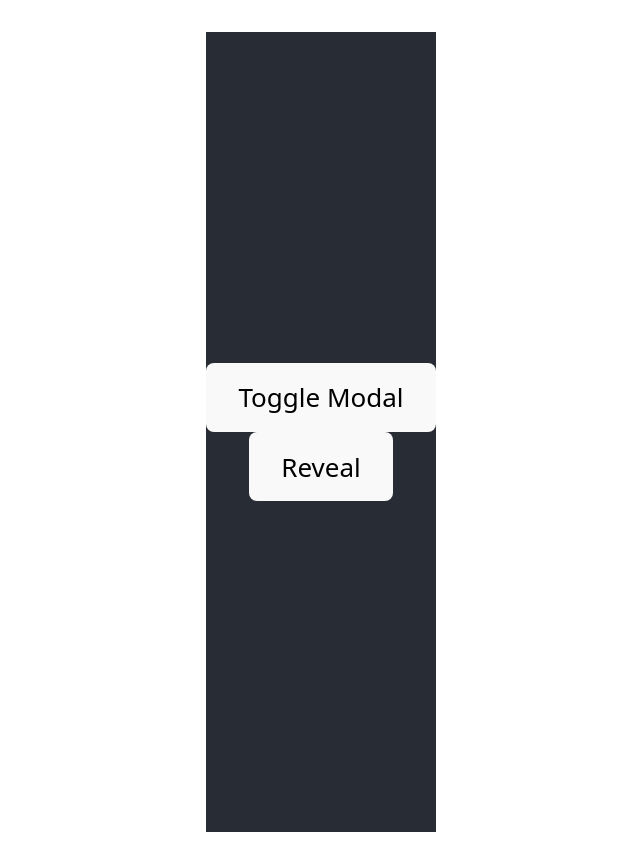
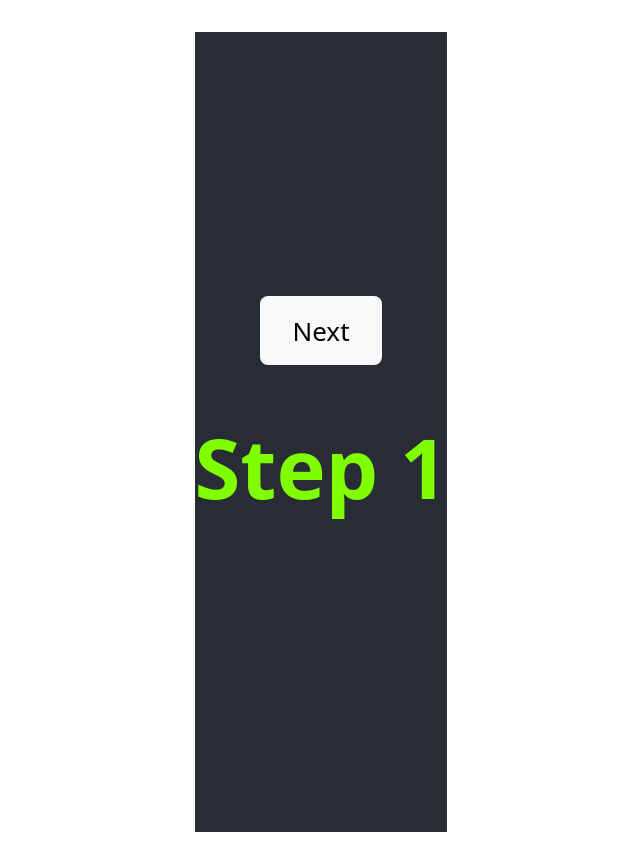
Before and after one commit to Unicornelia/Todo, a React (Vite) app: page / in a window 1280 px wide. Shown: the whole page, without its empty margins (319-959 px from the left). Built offline with nearby package versions, Linux system fonts and the light colour scheme.

Commit message:
feat: simple onboading flow with uncontrolled

```diff
--- a/src/App.tsx
+++ b/src/App.tsx
@@ -1,10 +1,14 @@
-import { FC, useState } from 'react';
+import { FC } from 'react';
 import { ErrorBoundary } from 'react-error-boundary';
 import './App.css';
 import FallBackError from './components/FallBackError.tsx';
 import { IStyledComponentBase } from 'styled-components/dist/types';
 import styled from 'styled-components';
-import { ControlledModal } from './components/Modal/ControlledModal.tsx';
+import { UncontrolledOnboardingFlow } from './components/OnboardingFlow/UncontrolledOnboardingFlow.tsx';
+import { Person } from './data/exampleData.ts';
+import { NextButton } from './components/OnboardingFlow/NextButton.tsx';
+
+type goToNextFn = { goToNext?: (p: Partial<Person>) => void };
 
 const Container: IStyledComponentBase<'web'> = styled.div`
   display: flex;
@@ -20,17 +24,53 @@ const Container: IStyledComponentBase<'web'> = styled.div`
   color: chartreuse;
 `;
 
+const StepOne = ({ goToNext }: goToNextFn) => {
+  return (
+    goToNext && (
+      <>
+        <NextButton onNextClick={() => goToNext({ name: 'Jane Doe' })} />
+        <h1>Step 1</h1>
+      </>
+    )
+  );
+};
+
+const StepTwo = ({ goToNext }: goToNextFn) => {
+  return (
+    goToNext && (
+      <>
+        <NextButton onNextClick={() => goToNext({ age: 100 })} />
+        <h1>Step 2</h1>
+      </>
+    )
+  );
+};
+
+const StepThree = ({ goToNext }: goToNextFn) => {
+  return (
+    goToNext && (
+      <>
+        <NextButton onNextClick={() => goToNext({ hairColor: 'brown' })} />
+        <h1>Step 3</h1>
+      </>
+    )
+  );
+};
+
 const App: FC<Element> = () => {
-  const [shouldShowModal, setShouldShowModal] = useState(false);
-
-  let toggleModal = () => setShouldShowModal((prevState) => !prevState);
   return (
     <ErrorBoundary fallback={<FallBackError />}>
       <Container>
-        <ControlledModal shouldShow={shouldShowModal} onToggle={toggleModal}>
-          <h1>Hi there</h1>
-        </ControlledModal>
-        <button onClick={toggleModal}>{shouldShowModal ? 'Hide' : 'Reveal'}</button>
+        <UncontrolledOnboardingFlow
+          onFinish={(data) => {
+            console.log(data);
+            alert('Onboarding complete');
+          }}
+        >
+          <StepOne />
+          <StepTwo />
+          <StepThree />
+        </UncontrolledOnboardingFlow>
       </Container>
     </ErrorBoundary>
   );
--- /dev/null
+++ b/src/components/OnboardingFlow/NextButton.tsx
@@ -0,0 +1,7 @@
+export const NextButton = ({ onNextClick }: { onNextClick?: () => void }) => {
+  return (
+    <button type="button" onClick={onNextClick}>
+      Next
+    </button>
+  );
+};
--- /dev/null
+++ b/src/components/OnboardingFlow/UncontrolledOnboardingFlow.tsx
@@ -0,0 +1,43 @@
+import React, { FC, ReactElement, ReactNode, useState } from 'react';
+import { Person } from '../../data/exampleData.ts';
+
+type UncontrolledOnboardingFlowProps = {
+  children: ReactNode[];
+  onFinish: (updatedData: Partial<Person>) => void;
+};
+
+export const UncontrolledOnboardingFlow: FC<UncontrolledOnboardingFlowProps> = ({
+  onFinish,
+  children,
+}) => {
+  const [onboardingData, setOnboardingData] = useState({});
+  const [currentIndex, setCurrentIndex] = useState<number>(0);
+
+  const goToNext = (stepData: Partial<Person>) => {
+    const nextIndex = currentIndex + 1;
+
+    const updatedData = {
+      ...onboardingData,
+      ...stepData,
+    };
+
+    if (nextIndex < children?.length) {
+      setCurrentIndex((prevState) => prevState + 1);
+    } else {
+      onFinish(updatedData);
+    }
+
+    setOnboardingData(updatedData);
+  };
+
+  const currentChild = React.Children.toArray(children)[currentIndex];
+
+  if (React.isValidElement(currentChild)) {
+    return React.cloneElement(
+      currentChild as ReactElement,
+      { goToNext } as { goToNext: () => void },
+    );
+  }
+
+  return currentChild;
+};
```
